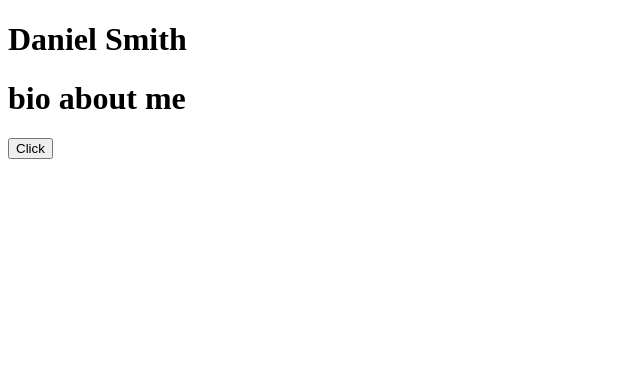
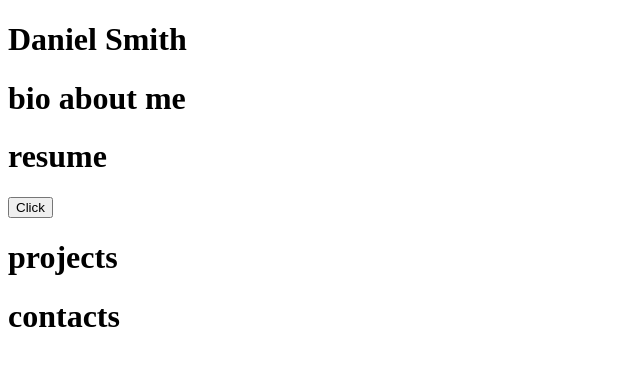
Before and after one commit to jakq277/DanielSmith, a plain HTML site: page index.html in a window 1280 px wide. Shown: the whole page, without its empty margins (0-640 px from the left). Drawn offline with Linux system fonts and the light colour scheme.

Commit message:
roughly done with outline

```diff
--- a/index.html
+++ b/index.html
@@ -9,6 +9,9 @@
     </head>
     <body>
         <h1>bio about me</h1>
+        <h1>resume</h1>
         <button>Click</button>
+        <h1>projects</h1>
+        <h1>contacts</h1>
     </body>
 </html>
```
